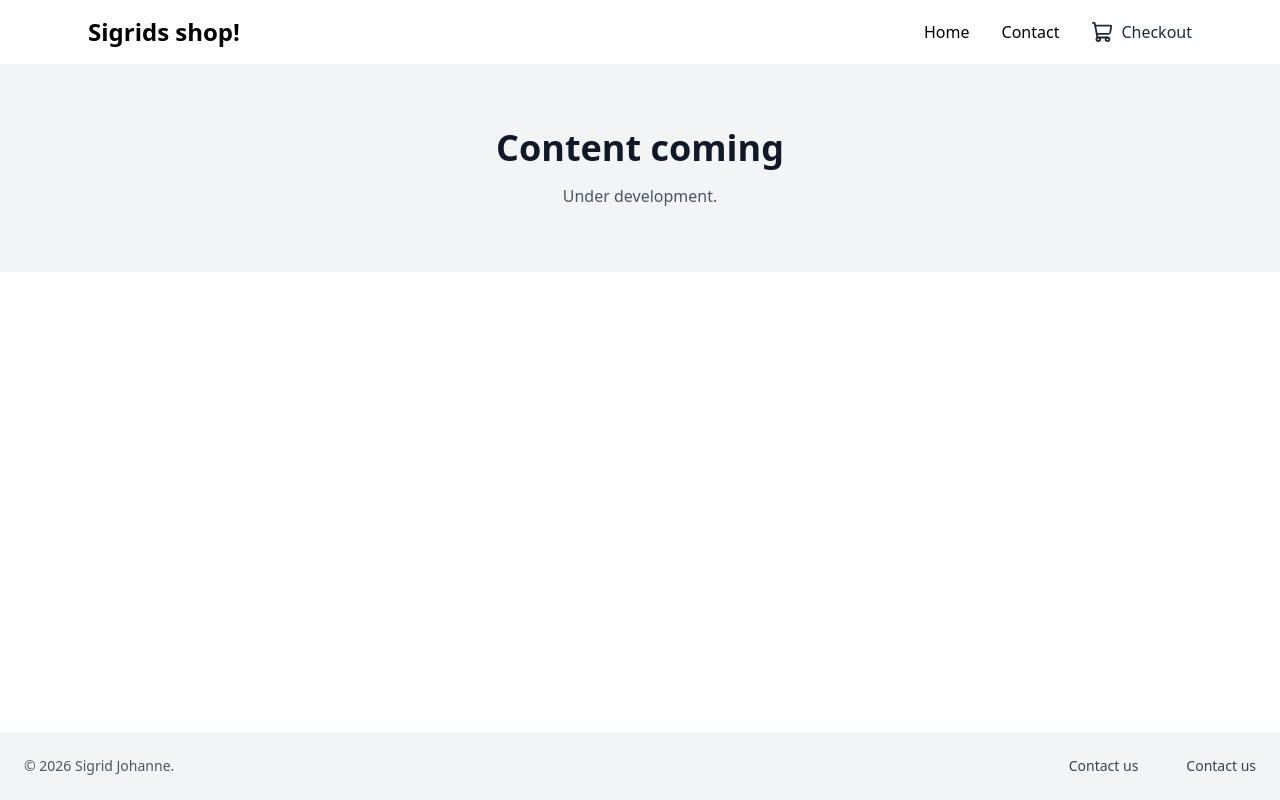
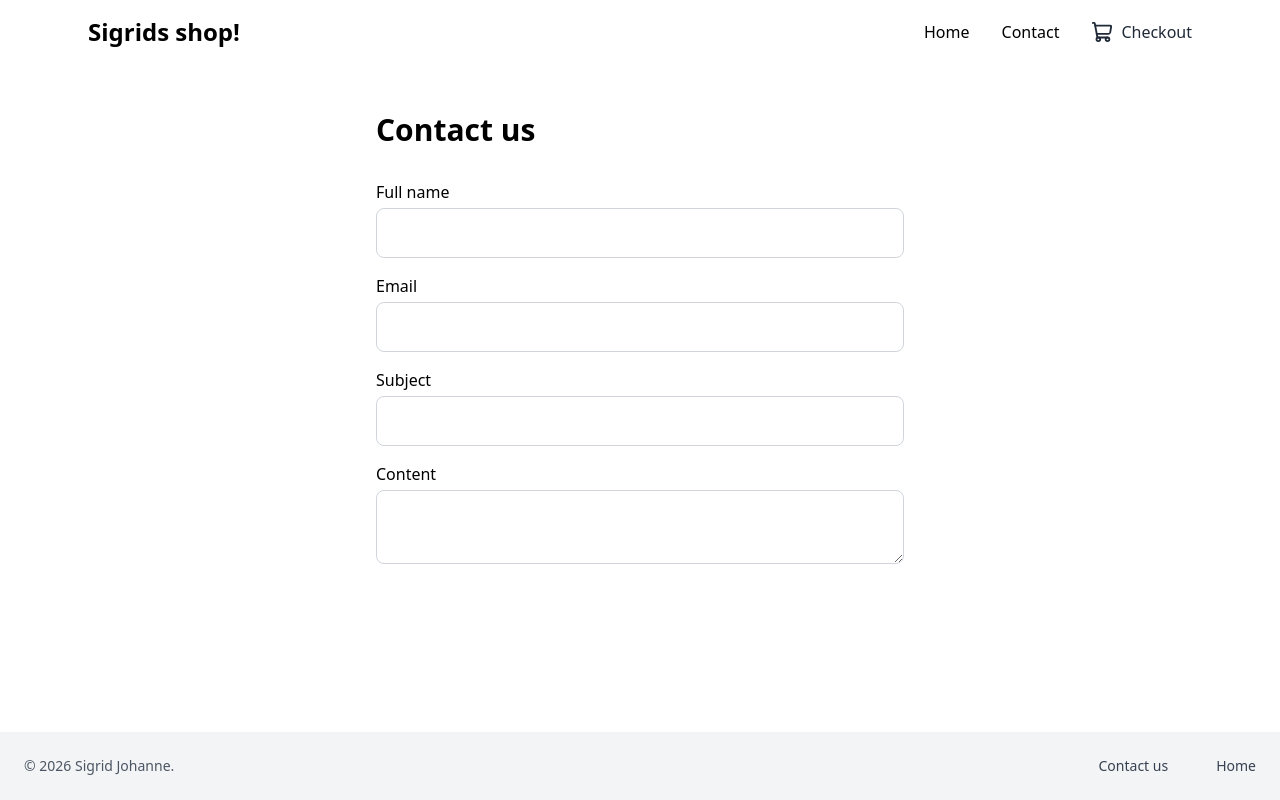
Before and after one commit to Sigrid-Okt22PT/Javascript-Framework-CA, a React (Vite) app: page /contact in a window 1280 px wide. Built offline with nearby package versions, Linux system fonts and the light colour scheme.

Commit message:
add contactform

```diff
--- a/src/components/layout/Footer.tsx
+++ b/src/components/layout/Footer.tsx
@@ -19,10 +19,10 @@ function Footer() {
               Contact us
             </Link>
             <Link
-              to="/contact"
+              to="/"
               className="text-sm text-gray-700 hover:text-gray-900 hover:underline"
             >
-              Contact us
+              Home
             </Link>
           </div>
         </nav>
--- a/src/pages/ContactPage.tsx
+++ b/src/pages/ContactPage.tsx
@@ -1,15 +1,58 @@
 function ContactPage() {
   return (
-    <main>
-      {/* Welcome section */}
-      <section className="bg-gray-100 px-6 py-16 text-center">
-        <h1 className="mb-4 text-4xl font-bold text-gray-900">
-          Content coming
-        </h1>
+    <section className="mx-auto max-w-xl px-6 py-12">
+      <h1 className="mb-8 text-3xl font-bold">Contact us</h1>
 
-        <p className="mx-auto max-w-2xl text-gray-600">Under development.</p>
-      </section>
-    </main>
+      <form className="space-y-4">
+        <div>
+          <label htmlFor="name" className="mb-1 block">
+            Full name
+          </label>
+          <input
+            id="name"
+            name="name"
+            type="text"
+            required
+            className="w-full rounded-lg border border-gray-300 p-3"
+          />
+        </div>
+
+        <div>
+          <label htmlFor="email" className="mb-1 block">
+            Email
+          </label>
+          <input
+            id="email"
+            name="email"
+            type="email"
+            required
+            className="w-full rounded-lg border border-gray-300 p-3"
+          />
+        </div>
+        <div>
+          <label htmlFor="subject" className="mb-1 block">
+            Subject
+          </label>
+          <input
+            id="subject"
+            name="subject"
+            type="subject"
+            required
+            className="w-full rounded-lg border border-gray-300 p-3"
+          />
+        </div>
+        <div>
+          <label htmlFor="content" className="mb-1 block">
+            Content
+          </label>
+          <textarea
+            name="content"
+            id="content"
+            className="w-full rounded-lg border border-gray-300 p-3"
+          ></textarea>
+        </div>
+      </form>
+    </section>
   );
 }
 
```
